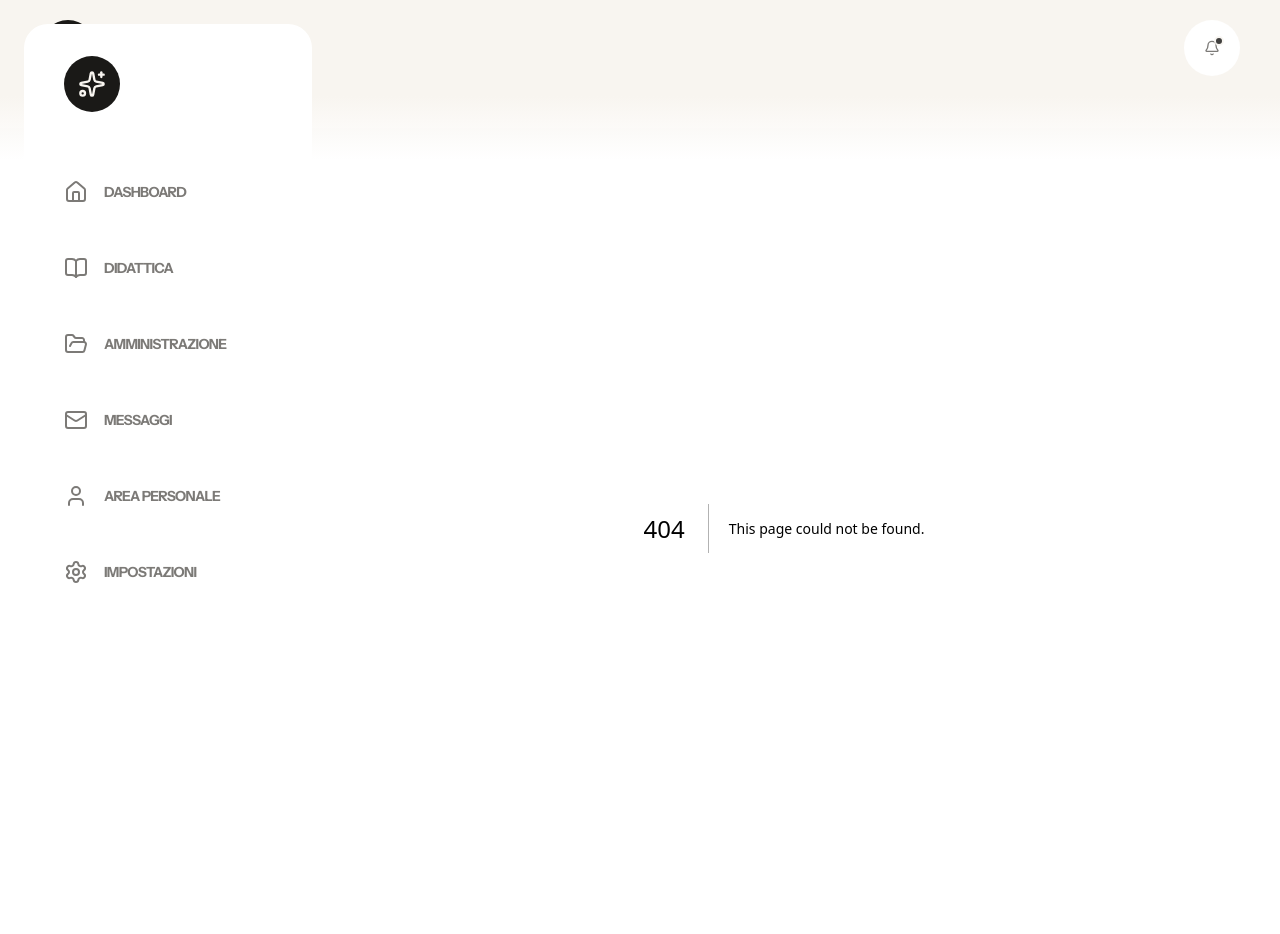
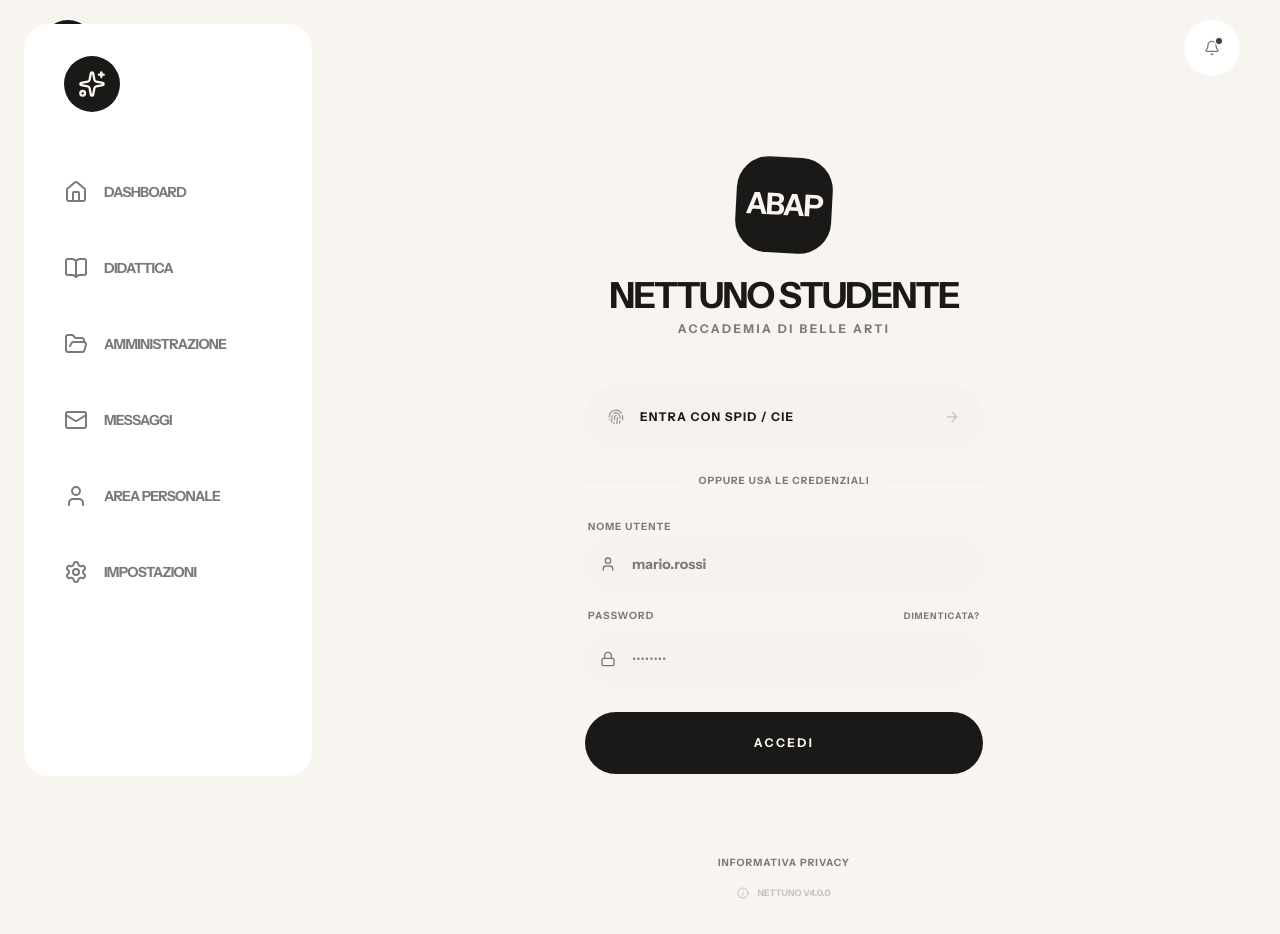
Before and after one commit to Snes00/nettuno-prototype, a Next.js app: page /login in a window 1280 px wide. Before the commit this address had no page. Shown: the top 934 px of the page. Built offline with nearby package versions, Linux system fonts and the light colour scheme.

Commit message:
UI: Add universal login page and update landing flow

```diff
--- /dev/null
+++ b/src/app/login/page.tsx
@@ -0,0 +1,144 @@
+"use client"
+
+import * as React from "react"
+import { useRouter, useSearchParams } from "next/navigation"
+import {
+  ArrowRight,
+  Fingerprint,
+  User,
+  Lock,
+  Info,
+  Globe
+} from "lucide-react"
+import { Button } from "@/components/ui/button"
+import { Input } from "@/components/ui/input"
+import { Label } from "@/components/ui/label"
+import { cn } from "@/lib/utils"
+
+export default function LoginPage() {
+  const router = useRouter()
+  const searchParams = useSearchParams()
+  const role = searchParams.get("role") || "studente" // Default a studente se manca
+  const [loading, setLoading] = React.useState(false)
+
+  const handleLogin = (e: React.FormEvent) => {
+    e.preventDefault()
+    setLoading(true)
+
+    // Simuliamo un caricamento per dare feedback visivo
+    setTimeout(() => {
+      if (role === "docente") {
+        router.push("/docente/dashboard")
+      } else {
+        router.push("/studente/didattica")
+      }
+    }, 800)
+  }
+
+  return (
+    <div className="min-h-screen flex flex-col items-center justify-center p-6 bg-background animate-in fade-in duration-700">
+      {/* Selettore Lingua in alto a destra (come da wireframe) */}
+      <div className="absolute top-8 right-8">
+        <Button variant="ghost" size="icon" className="h-10 w-10 rounded-full bg-muted/30 border-none font-black text-[10px]">
+          ITA
+        </Button>
+      </div>
+
+      <div className="w-full max-w-[400px] space-y-12">
+        {/* Logo Section */}
+        <div className="flex flex-col items-center gap-6">
+          <div className="h-24 w-24 rounded-[2rem] bg-foreground flex items-center justify-center text-background shadow-2xl rotate-3 hover:rotate-0 transition-transform duration-500">
+            <span className="text-3xl font-black tracking-tighter">ABAP</span>
+          </div>
+          <div className="text-center space-y-2">
+            <h1 className="text-4xl font-black tracking-tighter uppercase leading-none">
+              Nettuno {role}
+            </h1>
+            <p className="text-muted-foreground text-xs font-black uppercase tracking-[0.2em]">
+              Accademia di Belle Arti
+            </p>
+          </div>
+        </div>
+
+        {/* Login Form */}
+        <form onSubmit={handleLogin} className="space-y-6">
+          {/* SPID / CIE (Accesso Rapido) */}
+          <Button
+            type="button"
+            variant="outline"
+            className="w-full h-16 rounded-2xl border-none bg-muted/30 hover:bg-muted/50 flex items-center justify-between px-6 transition-all group"
+          >
+            <div className="flex items-center gap-4">
+              <Fingerprint className="h-6 w-6 opacity-40 group-hover:opacity-100 transition-opacity" />
+              <span className="font-black text-xs uppercase tracking-widest">Entra con SPID / CIE</span>
+            </div>
+            <ArrowRight className="h-4 w-4 opacity-20" />
+          </Button>
+
+          <div className="relative">
+            <div className="absolute inset-0 flex items-center">
+              <span className="w-full border-t border-muted" />
+            </div>
+            <div className="relative flex justify-center text-[10px] font-black uppercase tracking-widest">
+              <span className="bg-background px-4 text-muted-foreground">Oppure usa le credenziali</span>
+            </div>
+          </div>
+
+          <div className="space-y-4">
+            <div className="space-y-2">
+              <Label htmlFor="username" className="text-[10px] font-black uppercase tracking-widest text-muted-foreground ml-1">
+                Nome Utente
+              </Label>
+              <div className="relative">
+                <User className="absolute left-4 top-1/2 -translate-y-1/2 h-4 w-4 text-muted-foreground" />
+                <Input
+                  id="username"
+                  placeholder="mario.rossi"
+                  className="h-14 pl-12 rounded-2xl bg-muted/30 border-none focus-visible:ring-foreground transition-all font-bold"
+                />
+              </div>
+            </div>
+
+            <div className="space-y-2">
+              <div className="flex justify-between items-center px-1">
+                <Label htmlFor="password" className="text-[10px] font-black uppercase tracking-widest text-muted-foreground">
+                  Password
+                </Label>
+                <button type="button" className="text-[9px] font-black uppercase tracking-widest text-muted-foreground hover:text-foreground">
+                  Dimenticata?
+                </button>
+              </div>
+              <div className="relative">
+                <Lock className="absolute left-4 top-1/2 -translate-y-1/2 h-4 w-4 text-muted-foreground" />
+                <Input
+                  id="password"
+                  type="password"
+                  placeholder="••••••••"
+                  className="h-14 pl-12 rounded-2xl bg-muted/30 border-none focus-visible:ring-foreground transition-all"
+                />
+              </div>
+            </div>
+          </div>
+
+          <Button
+            disabled={loading}
+            className="w-full h-16 rounded-2xl bg-foreground text-background hover:bg-foreground/90 font-black text-xs uppercase tracking-[0.2em] shadow-xl transition-all active:scale-[0.98]"
+          >
+            {loading ? "Accesso in corso..." : "Accedi"}
+          </Button>
+        </form>
+
+        {/* Footer Info */}
+        <div className="flex flex-col items-center gap-4 pt-8">
+          <button type="button" className="text-[10px] font-black uppercase tracking-widest text-muted-foreground hover:text-foreground transition-colors">
+            Informativa Privacy
+          </button>
+          <div className="flex items-center gap-2 text-[9px] text-muted-foreground/40 font-black uppercase">
+            <Info className="h-3 w-3" />
+            Nettuno v4.0.0
+          </div>
+        </div>
+      </div>
+    </div>
+  )
+}
--- a/src/app/page.tsx
+++ b/src/app/page.tsx
@@ -25,7 +25,7 @@
       <div className="grid grid-cols-1 md:grid-cols-2 gap-8 w-full max-w-4xl animate-in fade-in slide-in-from-bottom-12 delay-200 duration-1000 fill-mode-both">
 
         {/* Studente */}
-        <Link href="/studente/dashboard" className="group">
+        <Link href="/login?role=studente" className="group">
           <div className="bento-card h-[400px] bg-card hover:bg-muted/30 border border-border/40 cursor-pointer overflow-hidden relative">
             <div className="z-10 relative h-full flex flex-col justify-between">
               <div>
@@ -45,7 +45,7 @@
         </Link>
 
         {/* Docente */}
-        <Link href="/docente/dashboard" className="group">
+        <Link href="/login?role=docente" className="group">
           <div className="bento-card h-[400px] bg-card hover:bg-muted/30 border border-border/40 cursor-pointer overflow-hidden relative">
             <div className="z-10 relative h-full flex flex-col justify-between">
               <div>
```
